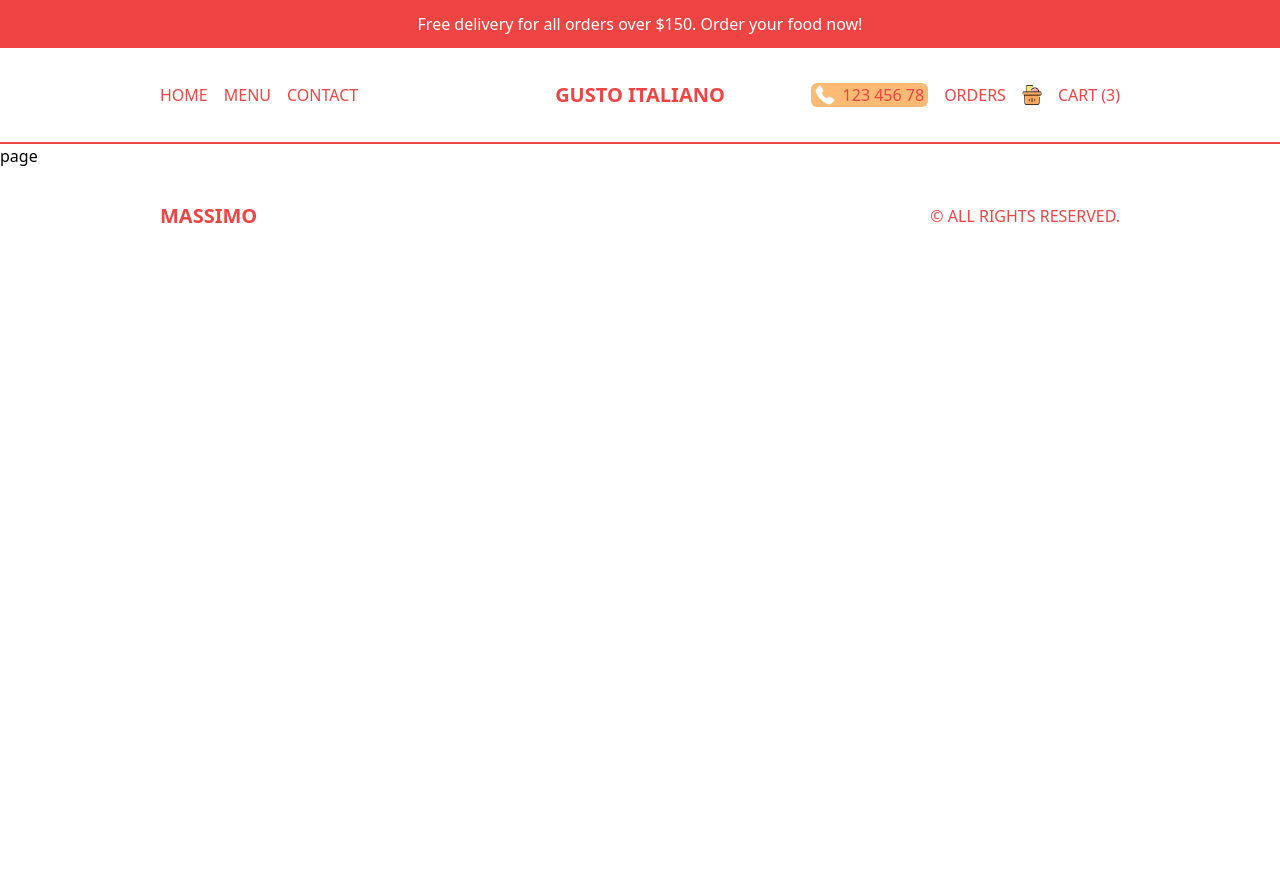
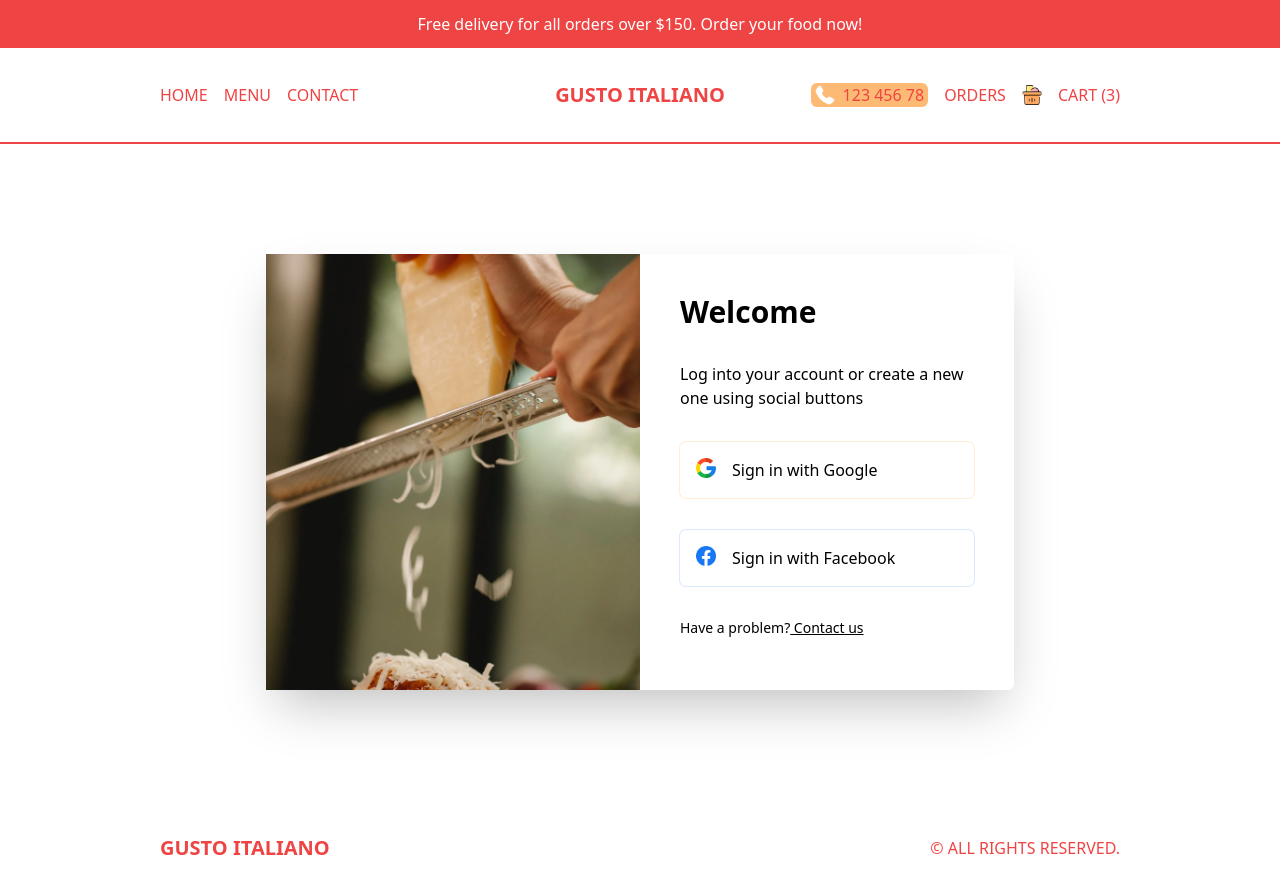
Before and after one commit to paloclanweb/restaurant, a Next.js app: page /login in a window 1280 px wide. Before the commit the page ends 800 px from the top, so only its background shows below. Built offline with nearby package versions, Linux system fonts and the light colour scheme.

Commit message:
feat(LoginPage) login page ready

```diff
--- a/src/app/components/Footer.tsx
+++ b/src/app/components/Footer.tsx
@@ -4,7 +4,7 @@
 const Footer = () => {
   return (
     <footer className="h-12 md:h-24 p-4 lg:px-20 xl:px-40 text-red-500 flex items-center justify-between">
-    <Link href="/" className="font-bold text-xl">MASSIMO</Link>
+    <Link href="/" className="font-bold text-xl">GUSTO ITALIANO</Link>
     <p>© ALL RIGHTS RESERVED.</p>
   </footer>
   );
--- a/src/app/login/page.tsx
+++ b/src/app/login/page.tsx
@@ -1,9 +1,47 @@
-import React from 'react'
+import Image from "next/image";
+import Link from "next/link";
+import React from "react";
 
 const LoginPage = () => {
   return (
-    <div>page</div>
-  )
-}
+    <div className="p-4 h-[calc(100vh-6rem)] md:h-[calc(100vh-9rem)] flex items-center justify-center">
+      {/* BOX */}
+      <div className=" h-full shadow-2xl rounded-md flex flex-col md:flex-row md:h-[70%] md:w-full lg:w-[60%] 2xl:w-1/2">
+        {/* IMAGE CONTAINER */}
+        <div className="relative h-1/3 w-full md:h-full md:w-1/2">
+          <Image src="/loginBg.png" alt="" fill className="object-cover"/>
+        </div>
+        {/* FORM CONTAINER */}
+        <div className="p-10 flex flex-col gap-8 md:w-1/2">
+          <h1 className="font-bold text-xl xl:text-3xl">Welcome</h1>
+          <p>Log into your account or create a new one using social buttons</p>
+          <button className="flex gap-4 p-4 ring-1 ring-orange-100 rounded-md">
+            <Image
+              src="/google.png"
+              alt=""
+              width={20}
+              height={20}
+              className="object-contain"
+            />
+            <span>Sign in with Google</span>
+          </button>
+          <button className="flex gap-4 p-4 ring-1 ring-blue-100 rounded-md">
+            <Image
+              src="/facebook.png"
+              alt=""
+              width={20}
+              height={20}
+              className="object-contain"
+            />
+            <span>Sign in with Facebook</span>
+          </button>
+          <p className="text-sm">
+            Have a problem?<Link className="underline" href="/"> Contact us</Link>
+          </p>
+        </div>
+      </div>
+    </div>
+  );
+};
 
-export default LoginPage
+export default LoginPage;
```
